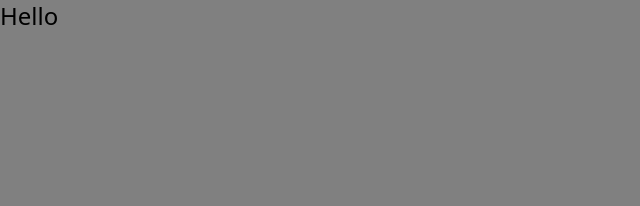
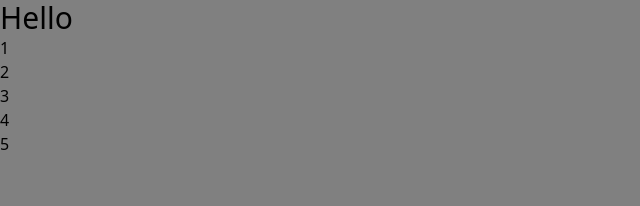
Before and after one commit to Eran2001/react-course, a React (Vite) app: page / in a window 1280 px wide. Shown: the top 206 px of the page, without its empty margins (0-640 px from the left). Built offline with nearby package versions, Linux system fonts and the light colour scheme.

Commit message:
add simple list and rendered it dynamically

```diff
--- a/src/App.jsx
+++ b/src/App.jsx
@@ -1,7 +1,14 @@
 const App = () => {
+  const myList = [1, 2, 3, 4, 5];
+
   return (
     <div>
-      <h1 className="text-2xl">Hello</h1>
+      <h1 className="text-3xl">Hello</h1>
+      {myList.map((item, index) => (
+        <ul key={index}>
+          <li>{item}</li>
+        </ul>
+      ))}
     </div>
   );
 };
```
